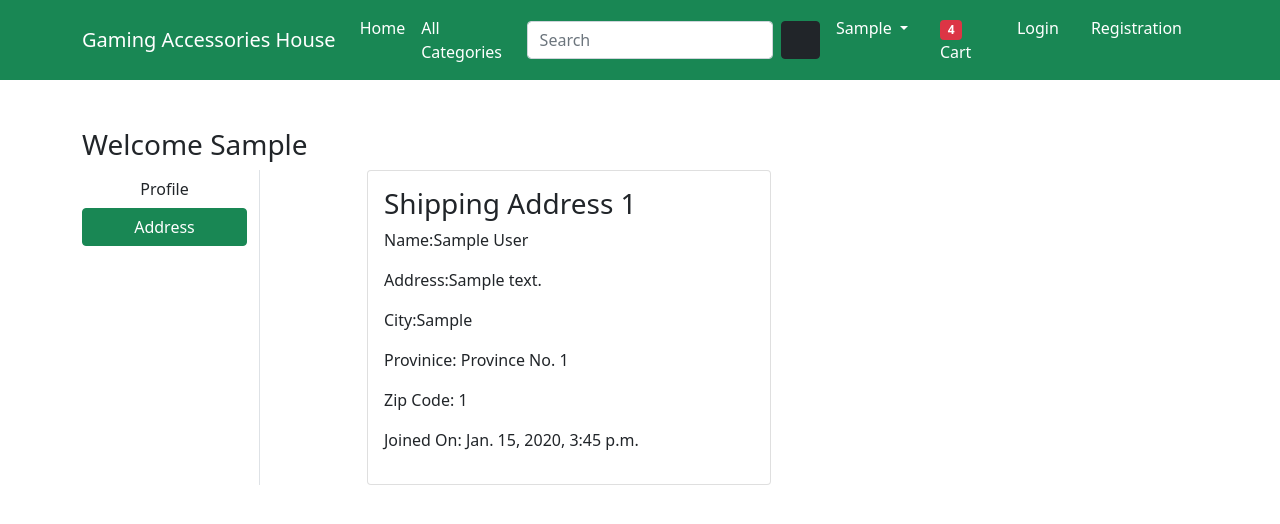
After one commit to sabin149/django-ecommerce, a Django app: page /address/ in a window 1280 px wide. The commit adds this page. Shown: the top 524 px of the page. Run offline with Django 3.2, Linux system fonts and the light colour scheme; a user stored in the database is signed in; tables that the repository leaves empty hold one stand-in row (values such as "Sample post"); some libraries are stand-ins or nearby versions; some web fonts are replaced.

Commit message:
added shipping address template

```diff
--- /dev/null
+++ b/app/templates/app/address.html
@@ -0,0 +1,36 @@
+{% extends 'app/base.html' %}
+{% load static %}
+{% block title %}Address{% endblock title %}
+{% block main-content %}
+<div class="container my-5">
+ <div class="row">
+ <h3>Welcome  <span class="text-capitalize">{{request.user}}</span></h3>
+  <div class="col-sm-2 border-end">
+   <ul class="list-unstyled">
+    <li class="d-grid"><a href="{% url 'profile' %}" class="btn ">Profile</a></li>
+    <li class="d-grid"><a href="{% url 'address' %}" class="btn {{active}}">Address</a></li>
+   </ul>
+  </div>
+  <div class="col-sm-9 offset-sm-1">
+   <div class="row">
+   {% for ad in add %}
+    <div class="col-sm-6">
+     <div class="card">
+      <div class="card-body">
+       <h3>Shipping Address {{forloop.counter}}</h3>
+       <p>Name:{{ad.name}}</p>
+        <p>Address:{{ad.address}}</p>
+       <p>City:{{ad.city}}</p>
+       <p>Provinice: {{ad.provinice}}</p>
+       <p>Zip Code: {{ad.zipcode}}</p>
+       <p>Joined On: {{ad.joined_on}}</p>
+      </div>
+     </div>
+    </div>
+  {% endfor %}
+    </div>
+   </div>
+  </div>
+ </div>
+</div>
+{% endblock main-content %}
--- a/app/templates/app/base.html
+++ b/app/templates/app/base.html
@@ -41,10 +41,11 @@
          <div>
           <ul class="navbar-nav me-auto mb-2 mb-lg-0">
            <li class="nav-item dropdown mx-2">
-              <a class="nav-link dropdown-toggle text-white " href="#" id="profileDropdown" role="button" data-bs-toggle="dropdown" aria-expanded="false">User
+              <a class="nav-link dropdown-toggle text-white " href="#" id="profileDropdown" role="button" data-bs-toggle="dropdown" aria-expanded="false">
+               {{request.user.username|capfirst}}
               </a>
               <ul class="dropdown-menu" aria-labelledby="profileDropdown">
-                <li><a class="dropdown-item" href="#">Profile</a></li>
+                <li><a class="dropdown-item" href="{% url 'profile' %}">Profile</a></li>
                 <li><a class="dropdown-item" href="#">Orders</a></li>
                 <li><a class="dropdown-item" href="#">Change Password</a></li>
                 <li><a class="dropdown-item" href="#">Logout</a></li>
--- a/app/templates/app/profile.html
+++ b/app/templates/app/profile.html
@@ -12,7 +12,7 @@
           <a href="{% url 'profile' %}" class="btn {{active}} ">Profile</a>
         </li>
         <li class="d-grid">
-          <a href="#" class="btn ">Address</a>
+          <a href="{% url 'address' %}" class="btn ">Address</a>
         </li>
       </ul>
     </div>
--- a/app/urls.py
+++ b/app/urls.py
@@ -14,6 +14,7 @@ urlpatterns = [
          name='customerregistration'),
  path('accounts/login/', auth_views.LoginView.as_view(template_name='app/login.html',authentication_form=LoginForm), name='login'),
  path('profile/', views.ProfileView.as_view(), name='profile'),
+ path('address/',views.address, name='address'),
 
 
 ]+ static(settings.MEDIA_URL, document_root=settings.MEDIA_ROOT)
--- a/app/views.py
+++ b/app/views.py
@@ -76,3 +76,7 @@ class ProfileView(View):
             messages.success(
                 request, 'Congratulations!! Profile Updated Successfully')
         return render(request, 'app/profile.html', {'form': form, 'active': 'btn-success'})
+
+def address(request):
+    add = Customer.objects.filter(user=request.user)
+    return render(request, 'app/address.html', {'add': add, 'active': 'btn-success'})
```
